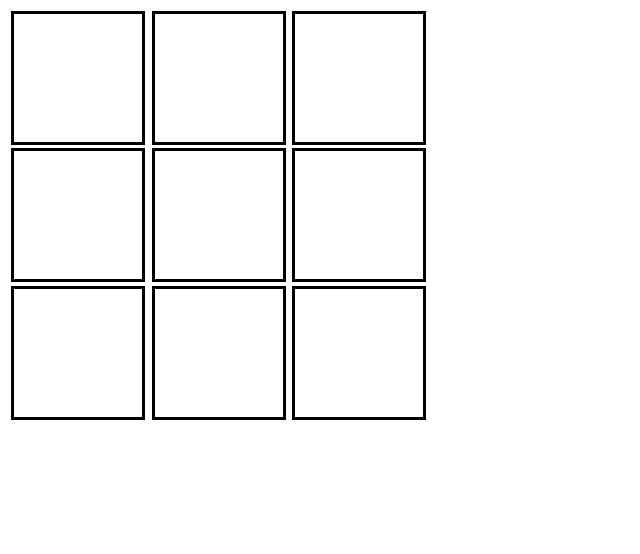
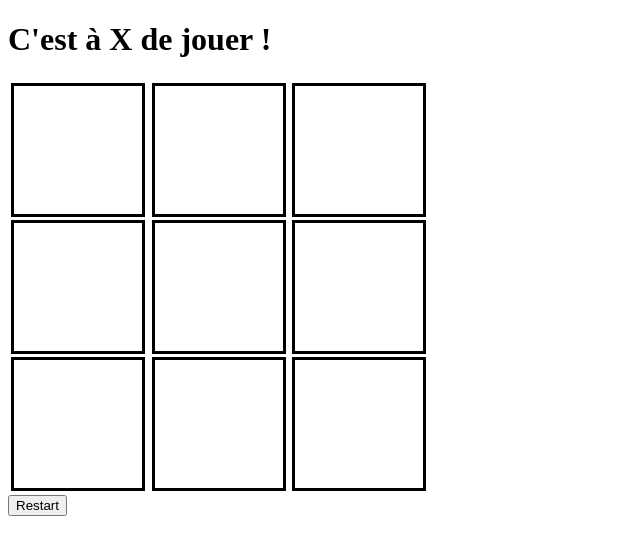
Before and after one commit to alexandrelam/vuets-tictactoe, a Nuxt app: page / in a window 1280 px wide. Shown: the top 554 px of the page, without its empty margins (0-640 px from the left). Built offline with nearby package versions, Linux system fonts and the light colour scheme.

Commit message:
can now restart and know what player is palying

```diff
--- a/pages/index.vue
+++ b/pages/index.vue
@@ -1,14 +1,25 @@
 <template>
   <div>
+    <h1>C'est à {{ currentPlayer }} de jouer !</h1>
     <Board />
+    <button @click="restart">Restart</button>
   </div>
 </template>
 
 <script lang="ts">
 import Vue from "vue";
 import Board from "~/components/Board.vue";
+import { mapMutations } from "vuex";
 
 export default Vue.extend({
   components: { Board },
+  computed: {
+    currentPlayer() {
+      return this.$store.state.player;
+    },
+  },
+  methods: {
+    ...mapMutations(["restart"]),
+  },
 });
 </script>
--- a/store/index.js
+++ b/store/index.js
@@ -15,7 +15,7 @@ export const mutations = {
     let tmpColumn = state.board[column];
     if (tmpColumn[row] == " ") {
       // if you can play then play the move
-      tmpColumn[row] = state.player;
+      Vue.set(tmpColumn, row, state.player);
       Vue.set(state.board, column, tmpColumn);
 
       // then toggle the player
@@ -26,4 +26,12 @@ export const mutations = {
       }
     }
   },
+  restart(state) {
+    for (let i = 0; i < 3; i++) {
+      for (let j = 0; j < 3; j++) {
+        Vue.set(state.board[i], j, " ");
+      }
+    }
+    state.player = "X";
+  },
 };
```
